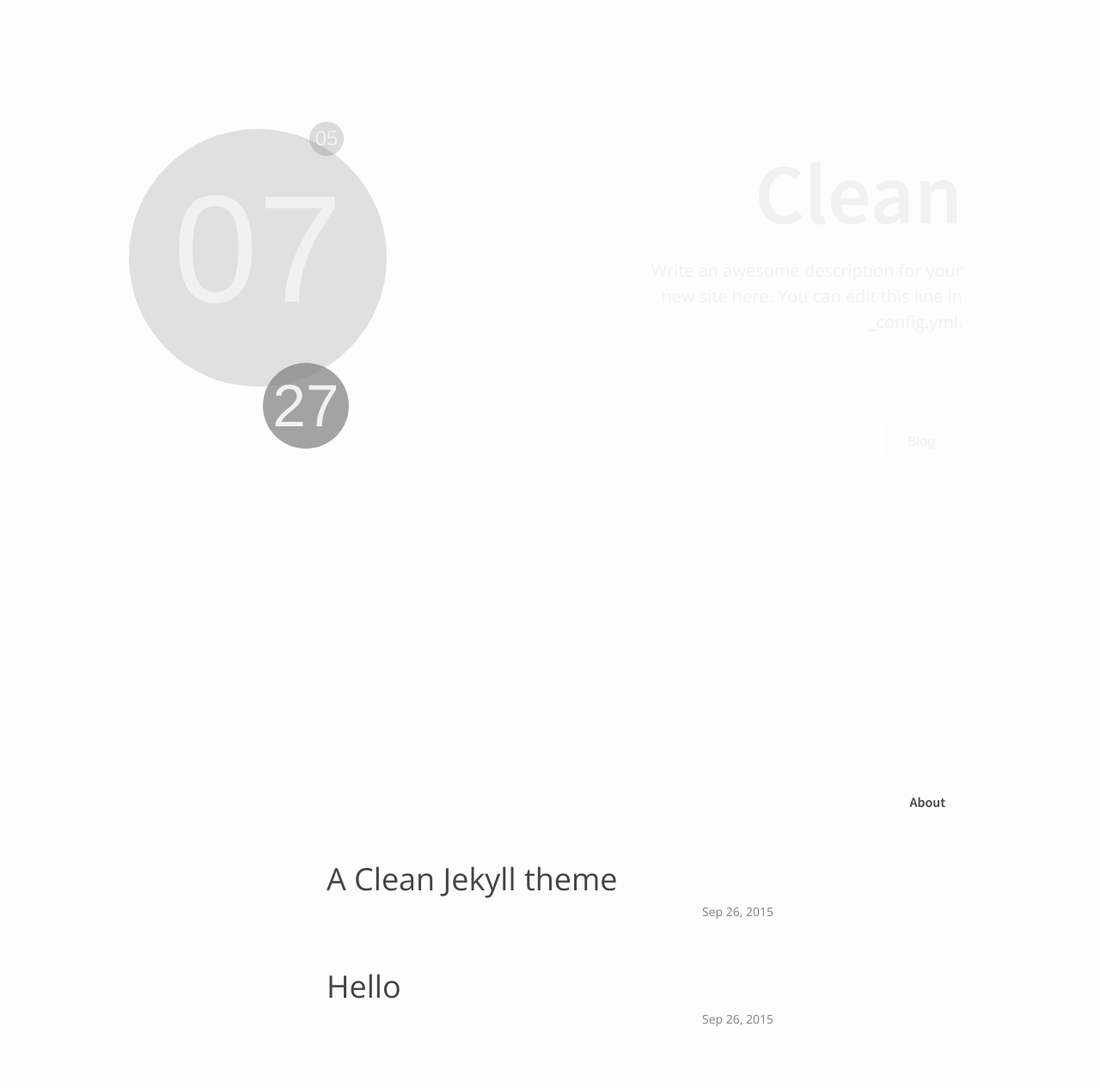
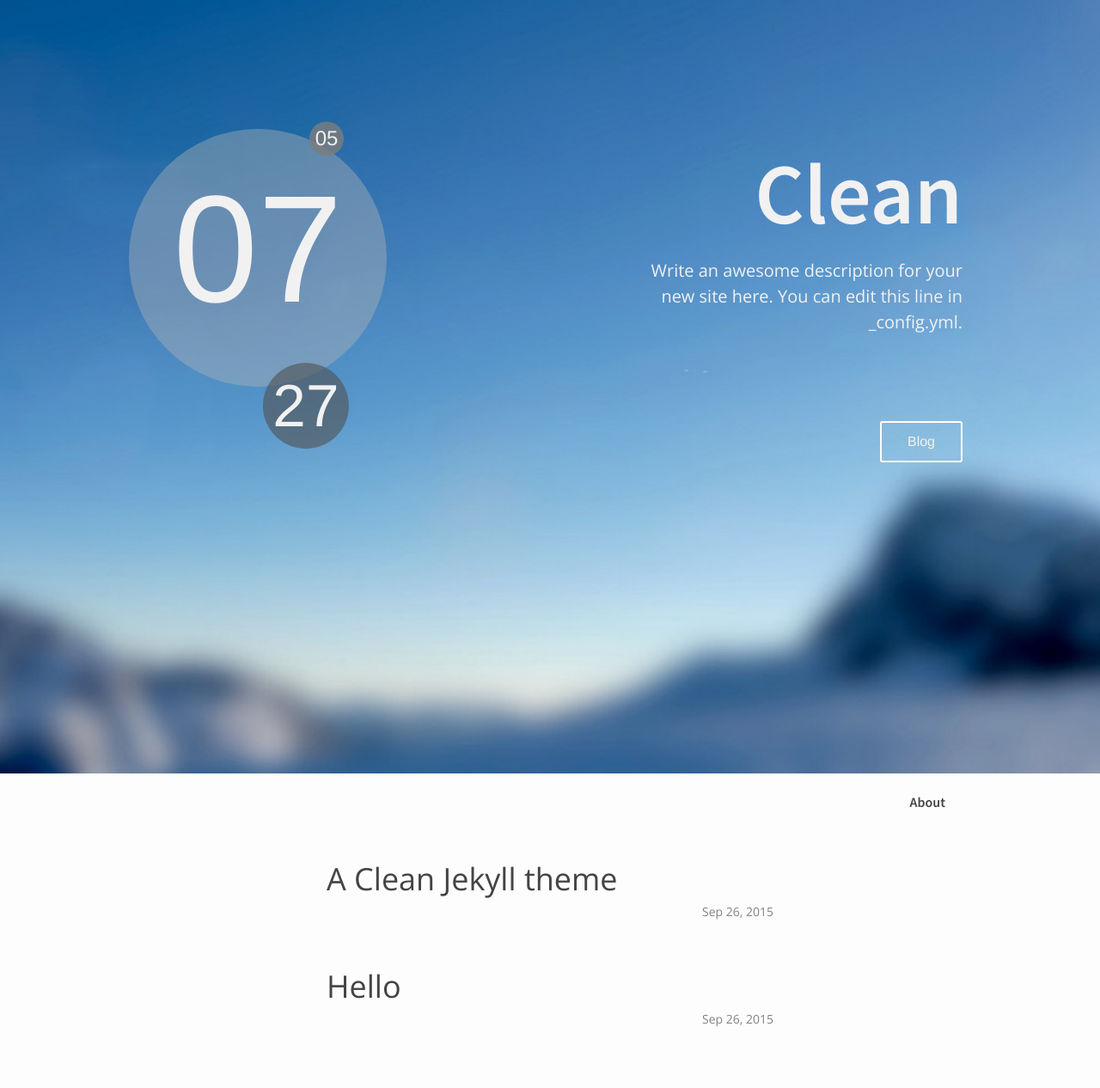
Before and after one commit to SwordfallYeung/jekyllThemes, a Jekyll site: the page built from index.html, in a window 1280 px wide. Shown: the whole page at 86% size. Built offline with Jekyll 4.4.1, drawn with Linux system fonts in a browser that asks for light colours.

Commit message:
修改时钟

```diff
--- a/_config.yml
+++ b/_config.yml
@@ -4,7 +4,7 @@
 description: > # this means to ignore newlines until "baseurl:"
   Write an awesome description for your new site here. You can edit this
   line in _config.yml.
-baseurl: "/clean" # the subpath of your site, e.g. /blog/
+baseurl: "/jekyllThemes" # the subpath of your site, e.g. /blog/
 url: "http://yourdomain.com" # the base hostname & protocol for your site
 twitter_username: jekyllrb
 github_username:  jekyll
--- a/_layouts/home.html
+++ b/_layouts/home.html
@@ -57,9 +57,9 @@
     var hours = new Date().getHours();
     var hoursSel = document.querySelector(".hours");
 
-    if (hours > 12) {
-      hours = hours - 12;
-    }
+//    if (hours > 12) {
+//      hours = hours - 12;
+//    }
 
     hours = ("0" + hours).slice(-2);
 
--- a/_sass/_layout.scss
+++ b/_sass/_layout.scss
@@ -205,7 +205,7 @@
 .cover {
     color: rgb(241, 241, 241);
     height: 100%;
-    background: url('../cover.png') no-repeat center center fixed;
+    background: url('../images/cover.png') no-repeat center center fixed;
     -webkit-background-size: cover;
     -moz-background-size: cover;
     -o-background-size: cover;
@@ -224,8 +224,9 @@
     text-align: center;
     line-height: 40px;
     font-size: 18pt;
+    z-index: 999;
     border-radius: 50%;
-    background-color: rgba(81, 81, 81, 0.2);
+    background-color: rgba(126, 126, 126, 0.8);
 }
 
 .minutes {
@@ -238,7 +239,7 @@
     line-height: 100px;
     font-size: 52pt;
     border-radius: 50%;
-    background-color: rgba(126, 126, 126, 0.7);
+    background-color: rgba(81, 81, 81, 0.6);
 }
 
 .hours {
```
Also changed, not shown: 3 other files.
